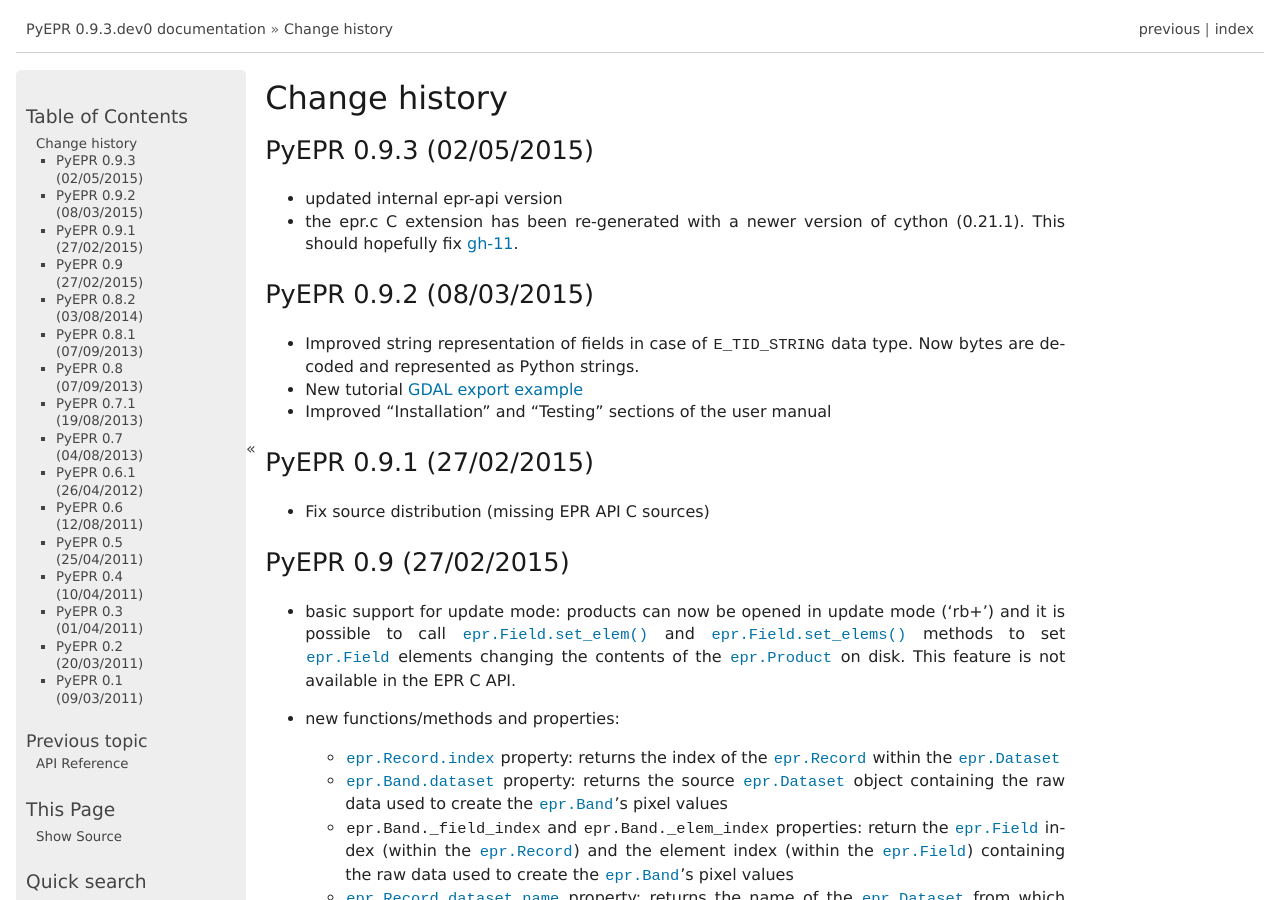
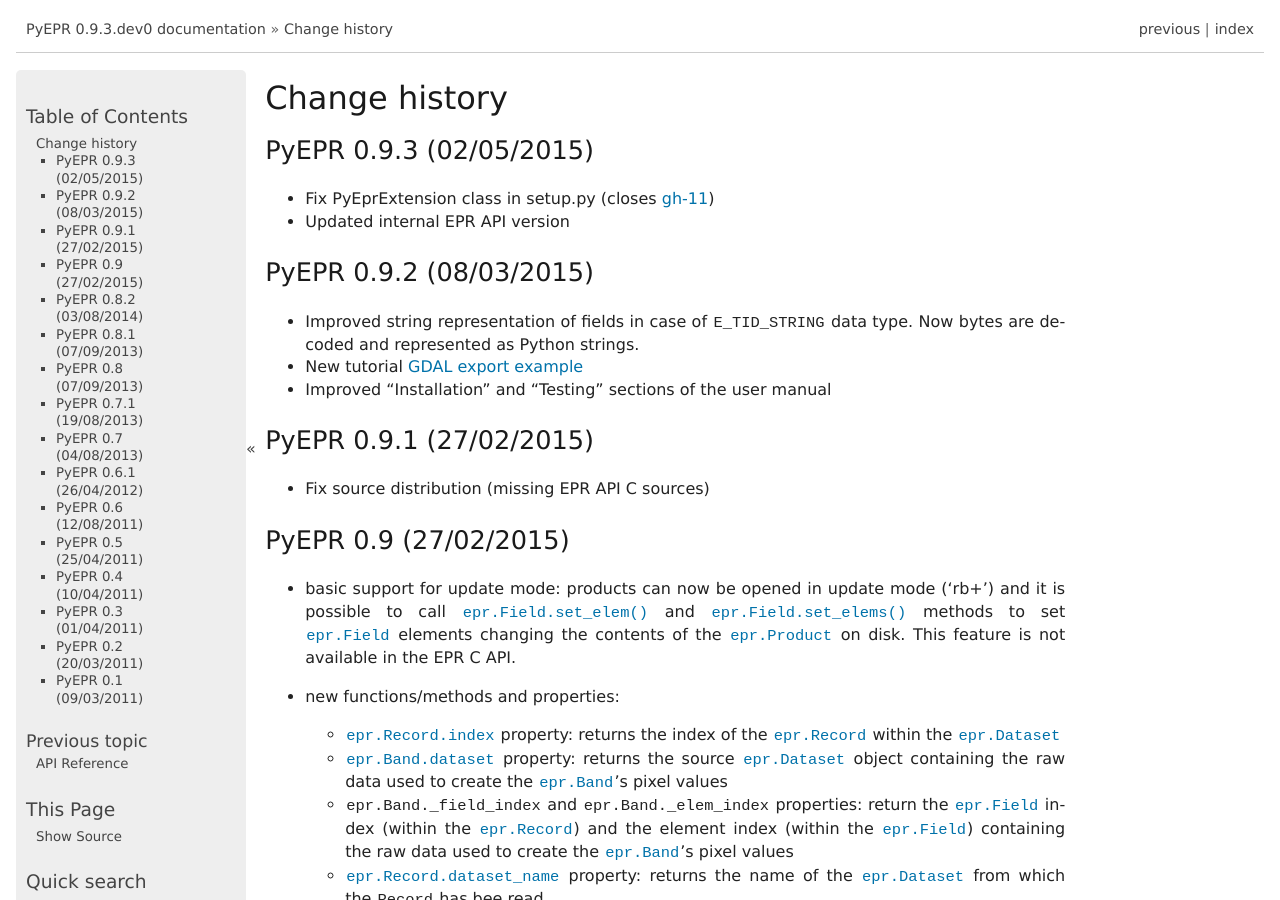
Before and after one commit to avalentino/pyepr, a Sphinx documentation site: the page built from doc/NEWS.txt, in a window 1280 px wide and 900 px high. Built offline with Sphinx 7.4.7, drawn with Linux system fonts in a browser that asks for light colours; formulas are drawn with MathJax 3.

Commit message:
Fix setup.py (closes gh-11)

```diff
--- a/doc/NEWS.txt
+++ b/doc/NEWS.txt
@@ -4,9 +4,8 @@
 PyEPR 0.9.3 (02/05/2015)
 ------------------------
 
-* updated internal epr-api version
-* the epr.c C extension has been re-generated with a newer version of
-  cython (0.21.1). This should hopefully fix :issue:`11`.
+* Fix PyEprExtension class in setup.py (closes :issue:`11`)
+* Updated internal EPR API version
 
 
 PyEPR 0.9.2 (08/03/2015)
--- a/setup.py
+++ b/setup.py
@@ -129,6 +129,8 @@
                 else:
                     self.setup_requires_cython = True
                     sources.append(src)
+            else:
+                sources.append(src)
 
         if not self.setup_requires_cython:
             self.sources = sources
```
